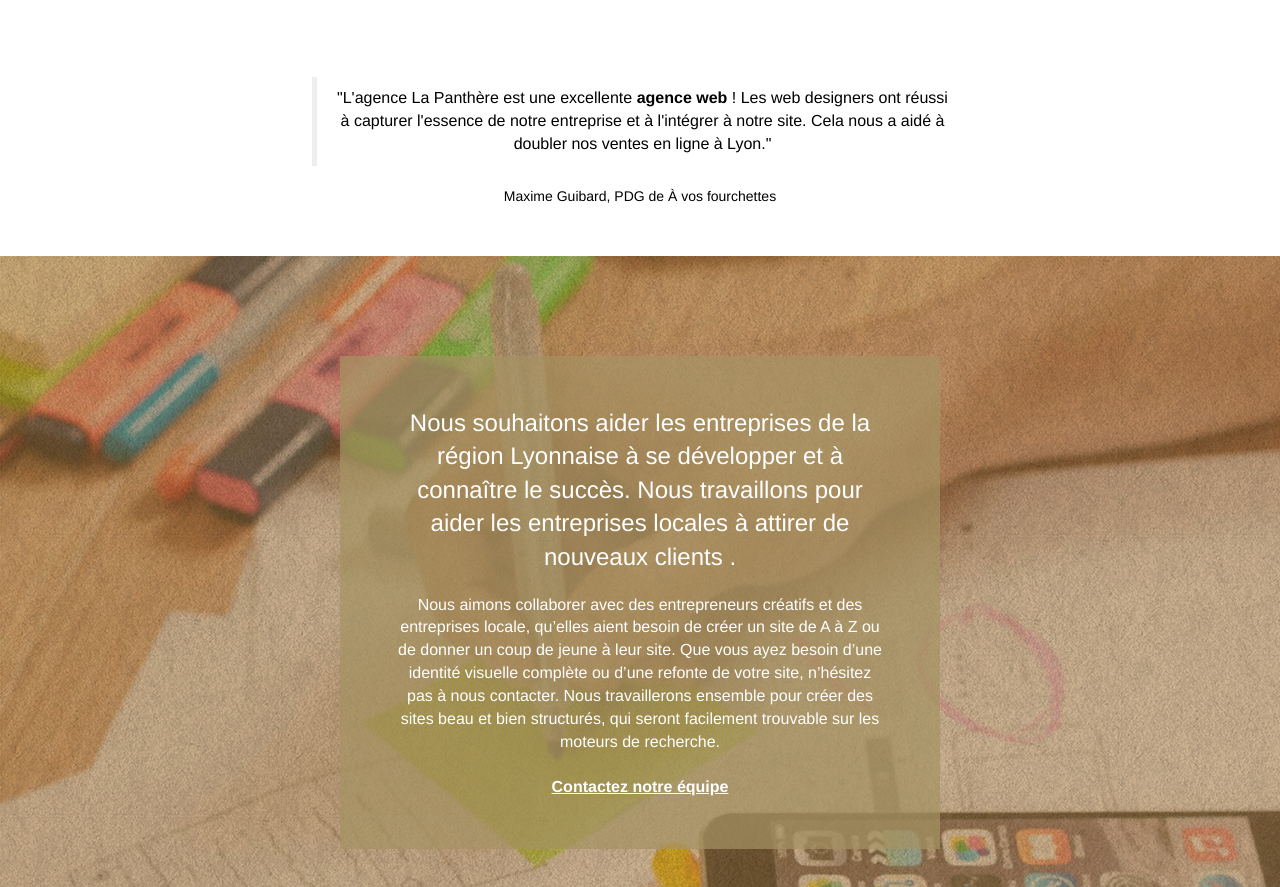
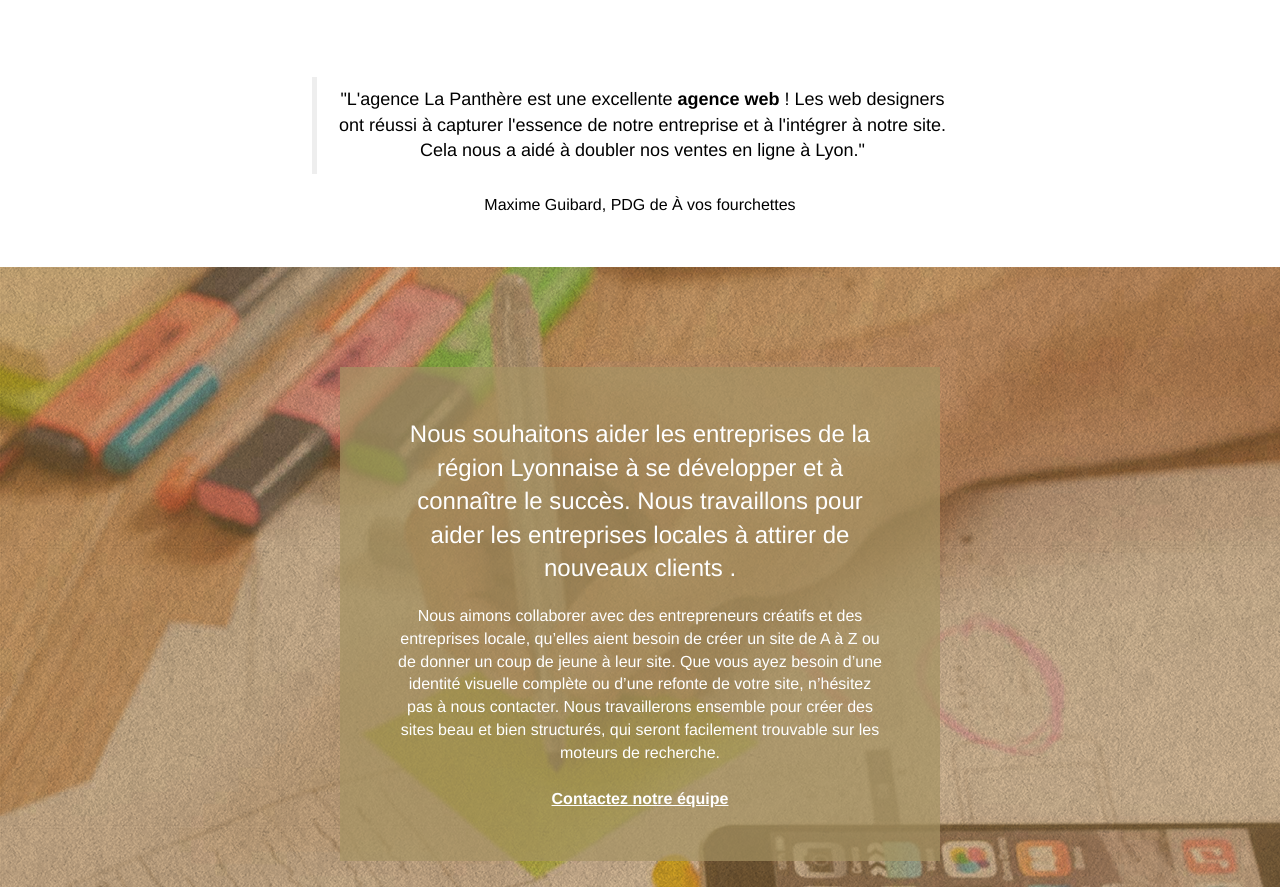
Before and after one commit to AlyciaBedel/la-panthere-seo, a plain HTML site: page index.html in a window 1280 px wide. Shown: the part 1002-1889 px from the top of the page. Drawn offline with Linux system fonts and the light colour scheme.

Commit message:
Changement taille police blockquote

```diff
--- a/index.html
+++ b/index.html
@@ -138,7 +138,7 @@
 					<div class="col-xs-12 col-md-8 col-md-offset-2 text-center">
 						<figure>
 							<blockquote>
-								<p>"L'agence La Panthère est une excellente <strong>agence web</strong> ! Les web
+								<p class="paragraph-blockquote">"L'agence La Panthère est une excellente <strong>agence web</strong> ! Les web
 									designers ont réussi à capturer l'essence de notre entreprise et à l'intégrer à
 									notre site. Cela nous a aidé à doubler nos ventes en ligne à Lyon."</p>
 							</blockquote>
--- a/style.css
+++ b/style.css
@@ -746,6 +746,14 @@ h4 {
     color: #333333 !important;
 }
 
+figcaption {
+    font-size: 16px;
+}
+
+.paragraph-blockquote {
+    font-size: 18px;
+}
+
 .icons {
     margin-bottom: 14px;
     margin-top: 24px;
```
